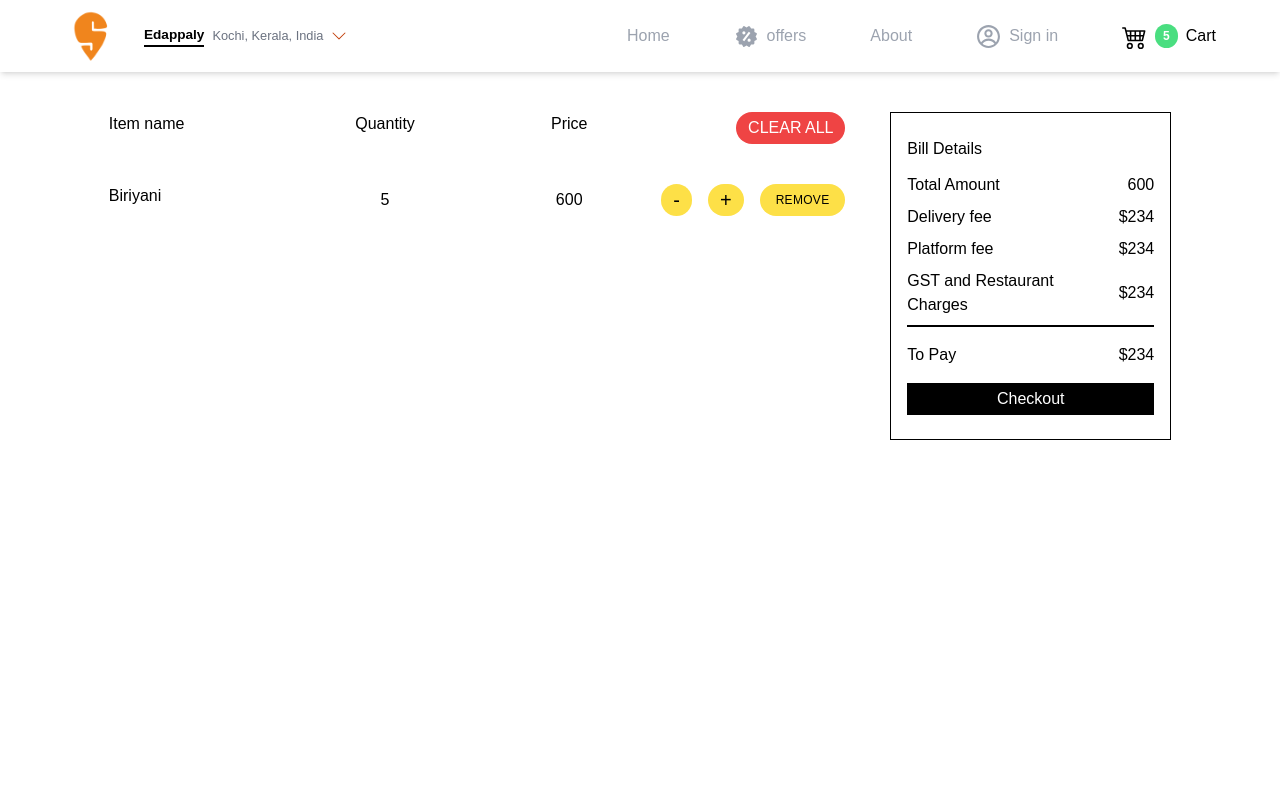
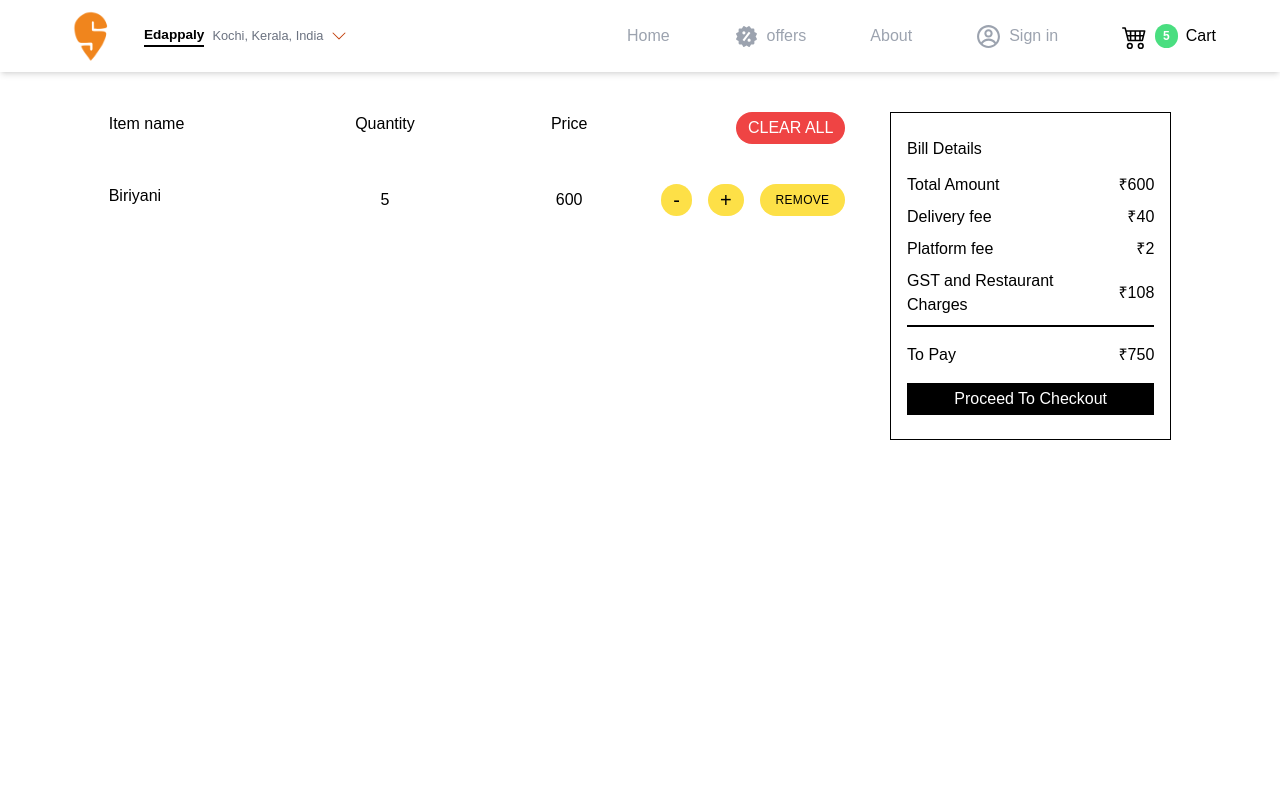
Before and after one commit to karthik-mohan23/iCrave, a React (Create React App) app: page /cart in a window 1280 px wide. Shown: the top 800 px of the page. Built offline with nearby package versions, Linux system fonts and the light colour scheme.

Commit message:
display total amount to payed by the user

```diff
--- a/src/pages/Cart.js
+++ b/src/pages/Cart.js
@@ -80,27 +80,29 @@ const Cart = () => {
             <h3 className="mb-3">Bill Details</h3>
             <div className="flex justify-between items-center mb-2">
               <p>Total Amount</p>
-              <p>{totalPrice}</p>
+              <p>₹{totalPrice}</p>
             </div>
             <div className="flex justify-between items-center mb-2">
               <p>Delivery fee</p>
-              <p>$234</p>
+              <p>₹40</p>
             </div>
             <div className="flex justify-between items-center mb-2">
               <p>Platform fee</p>
-              <p>$234</p>
+              <p>₹2</p>
             </div>
             <div className="flex justify-between items-center mb-2">
               <p className="w-3/4">GST and Restaurant Charges</p>
-              <p>$234</p>
+              <p>₹108</p>
             </div>
           </div>
           <div className="h-[2px] bg-black"></div>
           <div className="flex justify-between items-center py-4">
             <h3>To Pay</h3>
-            <p>$234</p>
+            <p>₹{totalPrice + 40 + 2 + 108}</p>
           </div>
-          <button className="bg-black text-white py-1">Checkout</button>
+          <button className="bg-black text-white py-1">
+            Proceed To Checkout
+          </button>
         </div>
       </div>
     </div>
```
